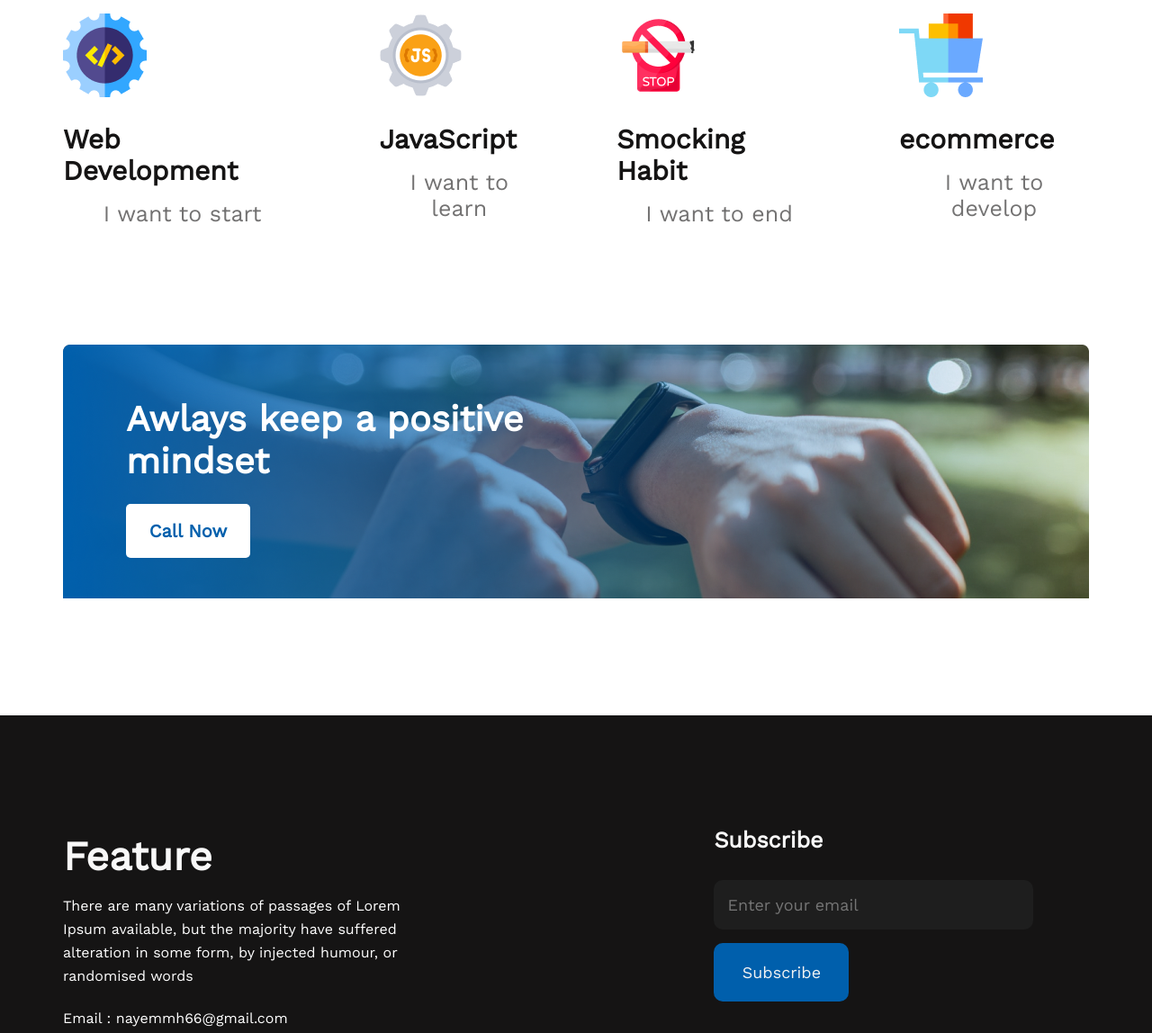
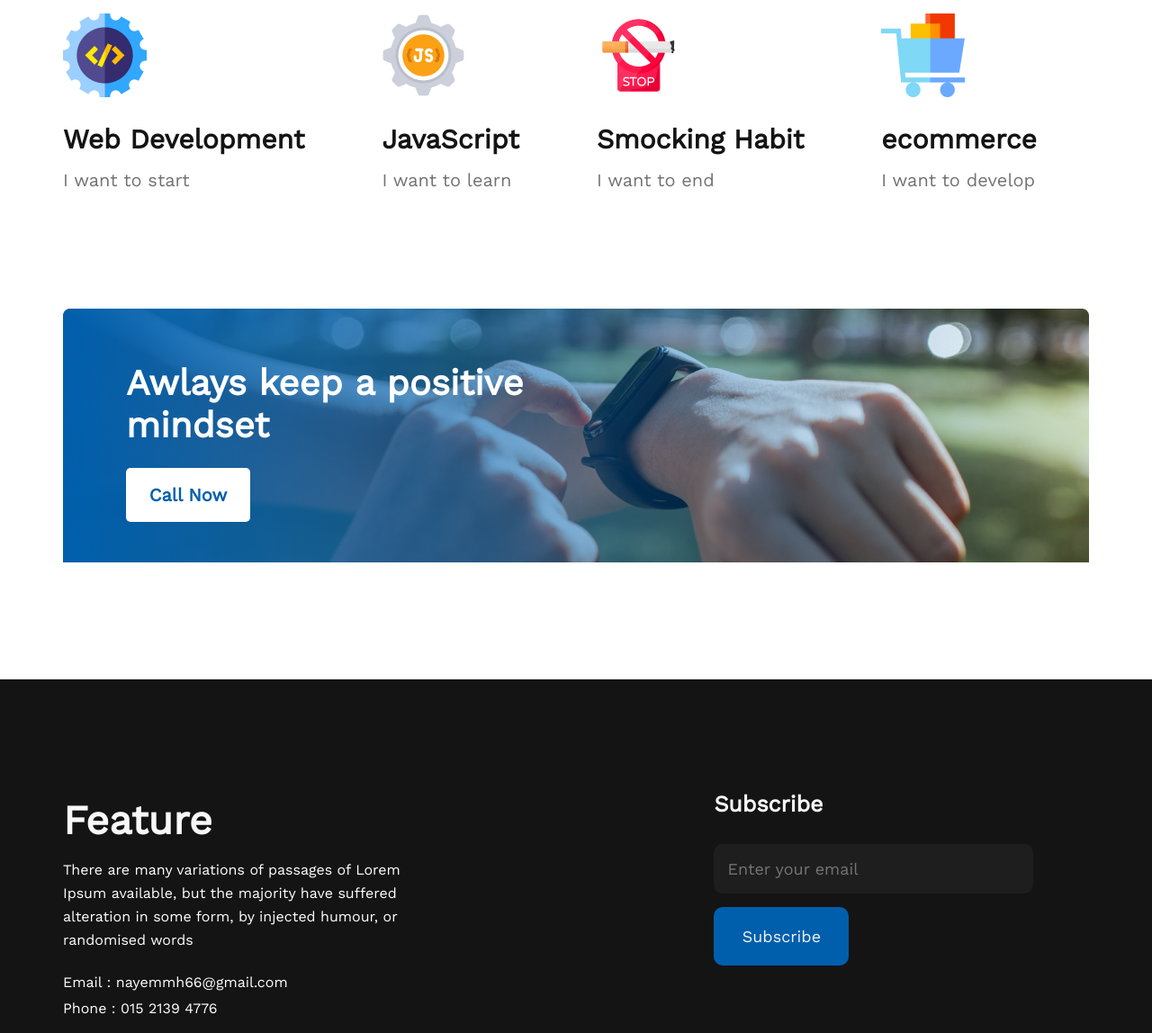
Before and after one commit to Hasan-Nayem/programmingHeroAssignment_1, a plain HTML site: page index.html in a window 1280 px wide. Shown: the part 2039-3187 px from the top of the page at 90% size. Drawn offline with nearby package versions, Linux system fonts and the light colour scheme.

Commit message:
Assignment Final Correction

```diff
--- a/assets/styles/style.css
+++ b/assets/styles/style.css
@@ -104,9 +104,8 @@
 }
 .plan-desc{
     font-weight: 500;
-    font-size: 25px;
+    font-size: 20px;
     color: #737272;
-    text-align: center;
 }
 .section-call{
     margin-top: 130px;
@@ -137,6 +136,7 @@
 }
 .footer{
     margin-top: 130px;
+    padding-bottom: 130px;
     width: 100%;
     background-color:#151414;
 }
```
